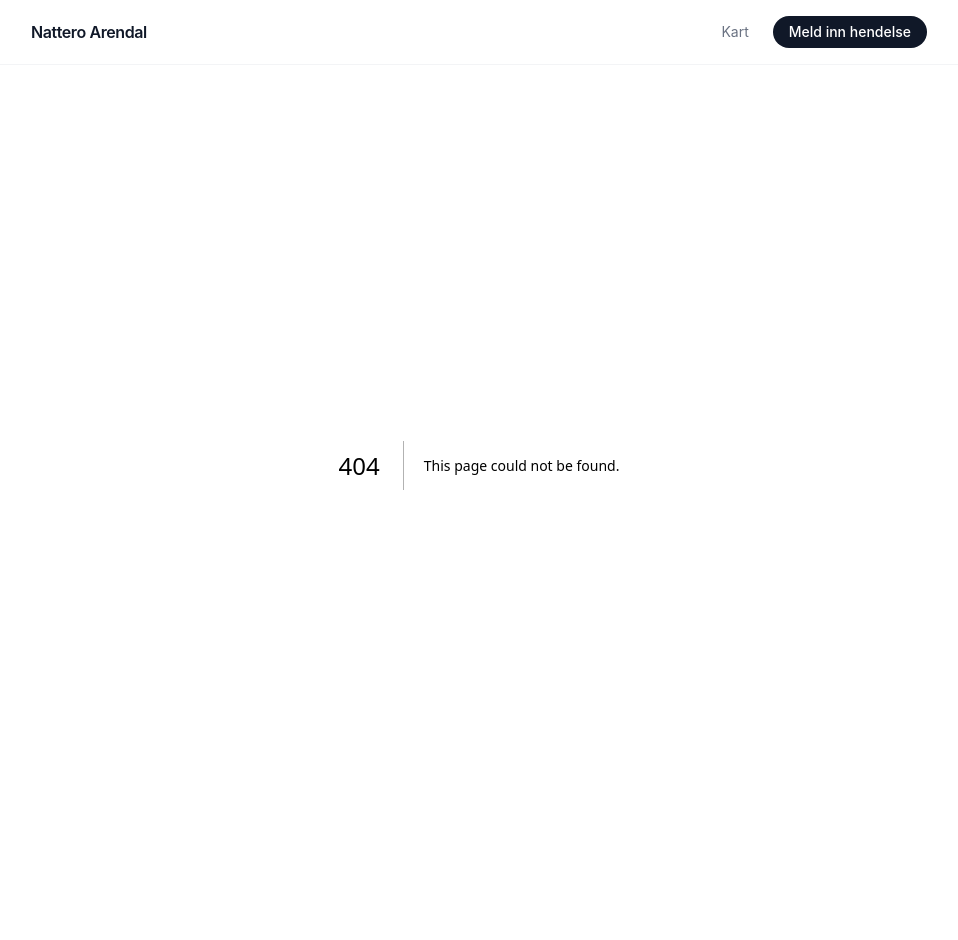
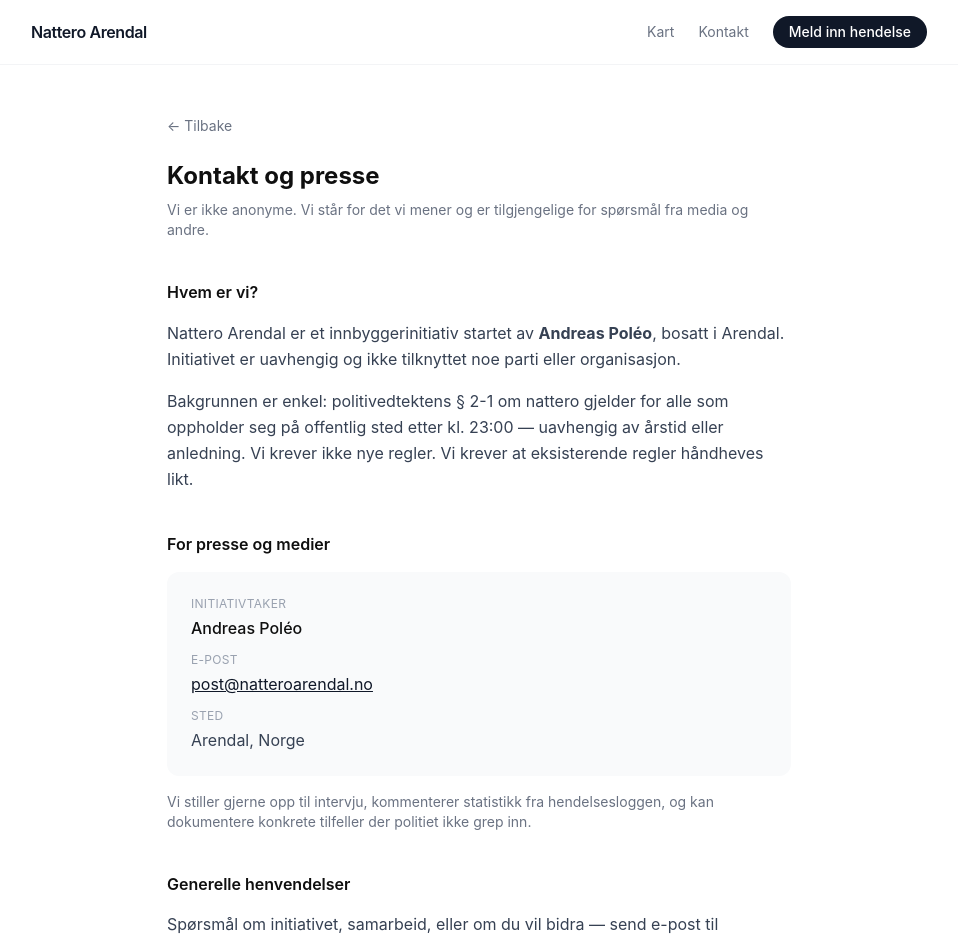
Before and after one commit to johnwick4846/nattero-arendal, a Next.js app: page /kontakt in a window 1280 px wide. Before the commit this address had no page. Shown: the top 940 px of the page, without its empty margins (161-1119 px from the left). Before the commit the page ends 865 px from the top, so only its background shows below. Built offline with nearby package versions, Linux system fonts and the light colour scheme.

Commit message:
Legg til kontakt/presseside og kontaktseksjon på forsiden

```diff
--- /dev/null
+++ b/app/kontakt/page.tsx
@@ -0,0 +1,62 @@
+import Link from "next/link";
+
+export default function Kontakt() {
+  return (
+    <main className="max-w-2xl mx-auto px-6 py-12">
+      <Link href="/" className="text-sm text-gray-500 hover:text-gray-900 mb-6 inline-block">← Tilbake</Link>
+      <h1 className="text-2xl font-bold mb-2">Kontakt og presse</h1>
+      <p className="text-gray-500 text-sm mb-10">
+        Vi er ikke anonyme. Vi står for det vi mener og er tilgjengelige for spørsmål fra media og andre.
+      </p>
+
+      <section className="mb-10">
+        <h2 className="font-semibold mb-4">Hvem er vi?</h2>
+        <p className="text-gray-700 leading-relaxed mb-4">
+          Nattero Arendal er et innbyggerinitiativ startet av <strong>Andreas Poléo</strong>, bosatt i Arendal.
+          Initiativet er uavhengig og ikke tilknyttet noe parti eller organisasjon.
+        </p>
+        <p className="text-gray-700 leading-relaxed">
+          Bakgrunnen er enkel: politivedtektens § 2-1 om nattero gjelder for alle som oppholder seg på offentlig sted
+          etter kl. 23:00 — uavhengig av årstid eller anledning. Vi krever ikke nye regler. Vi krever at eksisterende
+          regler håndheves likt.
+        </p>
+      </section>
+
+      <section className="mb-10">
+        <h2 className="font-semibold mb-4">For presse og medier</h2>
+        <div className="bg-gray-50 rounded-xl p-6 space-y-3">
+          <div>
+            <p className="text-xs text-gray-400 uppercase tracking-wide mb-1">Initiativtaker</p>
+            <p className="font-medium">Andreas Poléo</p>
+          </div>
+          <div>
+            <p className="text-xs text-gray-400 uppercase tracking-wide mb-1">E-post</p>
+            <a href="mailto:post@natteroarendal.no" className="text-gray-900 underline">
+              post@natteroarendal.no
+            </a>
+          </div>
+          <div>
+            <p className="text-xs text-gray-400 uppercase tracking-wide mb-1">Sted</p>
+            <p className="text-gray-700">Arendal, Norge</p>
+          </div>
+        </div>
+        <p className="text-sm text-gray-500 mt-4">
+          Vi stiller gjerne opp til intervju, kommenterer statistikk fra hendelsesloggen, og kan dokumentere konkrete
+          tilfeller der politiet ikke grep inn.
+        </p>
+      </section>
+
+      <section>
+        <h2 className="font-semibold mb-4">Generelle henvendelser</h2>
+        <p className="text-gray-700 mb-4">
+          Spørsmål om initiativet, samarbeid, eller om du vil bidra — send e-post til{" "}
+          <a href="mailto:post@natteroarendal.no" className="underline">post@natteroarendal.no</a>.
+        </p>
+        <p className="text-sm text-gray-500">
+          Vil du slette en hendelse du har innmeldt, eller trekke tilbake et samtykke? Send e-post med beskrivelse,
+          så behandler vi det så raskt vi kan.
+        </p>
+      </section>
+    </main>
+  );
+}
--- a/app/layout.tsx
+++ b/app/layout.tsx
@@ -36,6 +36,7 @@ export default function RootLayout({
             </Link>
             <div className="flex items-center gap-6 text-sm">
               <Link href="/kart" className="text-gray-500 hover:text-gray-900 transition">Kart</Link>
+              <Link href="/kontakt" className="text-gray-500 hover:text-gray-900 transition">Kontakt</Link>
               <Link
                 href="/meld-inn"
                 className="bg-gray-900 text-white px-4 py-1.5 rounded-full text-sm font-medium hover:bg-gray-700 transition"
--- a/app/page.tsx
+++ b/app/page.tsx
@@ -144,6 +144,34 @@ export default function Home() {
         </div>
       </section>
 
+      {/* Press / contact */}
+      <section className="max-w-4xl mx-auto px-6 pb-16">
+        <div className="border border-gray-200 rounded-xl p-8 flex flex-col md:flex-row md:items-center gap-6">
+          <div className="flex-1">
+            <p className="text-xs font-semibold uppercase tracking-widest text-gray-400 mb-2">Presse og kontakt</p>
+            <h2 className="text-xl font-bold mb-2">Vi er ikke anonyme</h2>
+            <p className="text-gray-600 text-sm leading-relaxed">
+              Dette initiativet drives av <strong>Andreas Poléo</strong>, Arendal.
+              Vi stiller gjerne opp til intervju og kommenterer tallene fra hendelsesloggen.
+            </p>
+          </div>
+          <div className="flex flex-col gap-3">
+            <a
+              href="mailto:post@natteroarendal.no"
+              className="bg-gray-900 text-white px-5 py-2.5 rounded-full text-sm font-medium hover:bg-gray-700 transition text-center"
+            >
+              post@natteroarendal.no
+            </a>
+            <Link
+              href="/kontakt"
+              className="border border-gray-200 px-5 py-2.5 rounded-full text-sm font-medium hover:bg-gray-50 transition text-center"
+            >
+              Kontakt og pressesider
+            </Link>
+          </div>
+        </div>
+      </section>
+
       {/* Email signup */}
       <section className="bg-gray-950 text-white">
         <div className="max-w-4xl mx-auto px-6 py-14">
@@ -165,6 +193,7 @@ export default function Home() {
         <div className="max-w-4xl mx-auto flex flex-wrap justify-between items-center gap-4 text-xs text-gray-400">
           <span>Nattero Arendal — innbyggerinitiativ</span>
           <div className="flex gap-4">
+            <Link href="/kontakt" className="hover:text-gray-600">Kontakt</Link>
             <Link href="/personvern" className="hover:text-gray-600">Personvern</Link>
             <a href="mailto:post@natteroarendal.no" className="hover:text-gray-600">post@natteroarendal.no</a>
             <Link href="/admin" className="hover:text-gray-600">Admin</Link>
```
